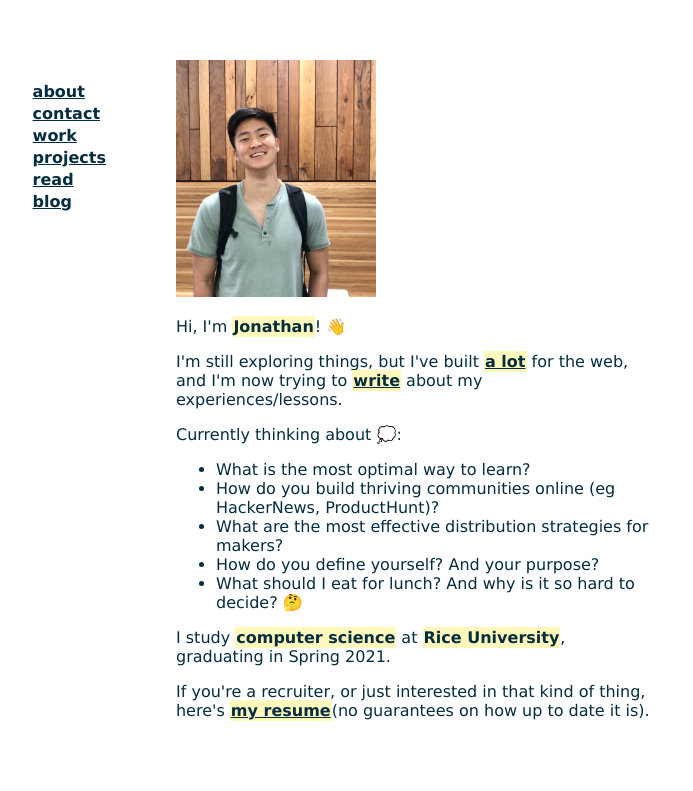
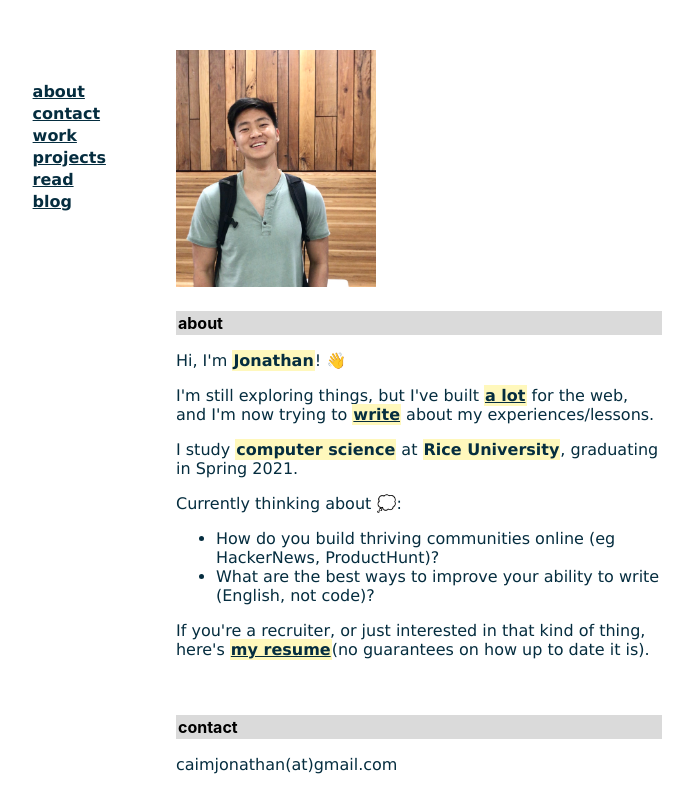
Before and after one commit to jonathancai11/min-portfolio, a React (Create React App) app: page / in a window 1280 px wide. Shown: the top 791 px of the page, without its empty margins (250-943 px from the left). Built offline with nearby package versions, Linux system fonts and the light colour scheme.

Commit message:
style changes with section headers

```diff
--- a/src/App.css
+++ b/src/App.css
@@ -9,7 +9,7 @@ section {
 }
 
 div.section-content {
-  padding: 20px;
+  padding: 10px;
   padding-left: 12%;
 }
 
@@ -35,6 +35,12 @@ section#read {
 
 section {
   background-color: white !important;
+}
+
+.section-header {
+  padding: 2px;
+  font-weight: bold;
+  background-color: rgb(218, 218, 218);
 }
 
 p,
--- a/src/components/About/About.js
+++ b/src/components/About/About.js
@@ -6,19 +6,17 @@ import './About.css'
 export default function About(props) {
     return (
         <div className="section-content">
-            <img src={pic} className="Picture"/>
+            <img src={pic} className="Picture"/><br/><br/>
+            <div className="section-header">about</div>
             <div>
                 <p>Hi, I'm <b>Jonathan</b>! 👋</p>
                 <p>I'm still exploring things, but I've built <b><a href="#projects">a lot</a></b> for the web, and I'm now trying to <b><a href="http://blog.jonathancai.com/blog/">write</a></b> about my experiences/lessons.</p>
+                <p>I study <b>computer science</b> at <b>Rice University</b>, graduating in Spring 2021.</p>
                 <p>Currently thinking about 💭:</p>
                 <ul>
-                    <li>What is the most optimal way to learn?</li>
                     <li>How do you build thriving communities online (eg HackerNews, ProductHunt)?</li>
-                    <li>What are the most effective distribution strategies for makers?</li>
-                    <li>How do you define yourself? And your purpose?</li>
-                    <li>What should I eat for lunch? And why is it so hard to decide? 🤔</li>
+                    <li>What are the best ways to improve your ability to write (English, not code)?</li>
                 </ul>
-                <p>I study <b>computer science</b> at <b>Rice University</b>, graduating in Spring 2021.</p>
                 <p>If you're a recruiter, or just interested in that kind of thing, here's <b><a target="_blank" rel="noopener noreferrer" href={pdf}>my resume</a></b>
                 (no guarantees on how up to date it is).</p>
             </div>
--- a/src/components/Contact/Contact.js
+++ b/src/components/Contact/Contact.js
@@ -3,9 +3,10 @@ import React from 'react';
 export default function Contact(props) {
     return (
         <div className="section-content">
+            <div className="section-header">contact</div>
             <p>caimjonathan(at)gmail.com</p>
-            <a target="_blank" rel="noopener noreferrer" href={"https://twitter.com/jonathanmcai"}>twitter</a><br/>
-            <a target="_blank" rel="noopener noreferrer" href={"https://github.com/jonathancai11"}>github</a><br/>
+            <a target="_blank" rel="noopener noreferrer" href={"https://twitter.com/jonathanmcai"}>twitter</a><br />
+            <a target="_blank" rel="noopener noreferrer" href={"https://github.com/jonathancai11"}>github</a><br />
             <a target="_blank" rel="noopener noreferrer" href={"https://www.linkedin.com/in/jonathan-cai/"}>linkedin</a>
         </div>
     )
--- a/src/components/Projects/Projects.js
+++ b/src/components/Projects/Projects.js
@@ -68,6 +68,7 @@ export default function Projects(props) {
 
     return (
         <div className="section-content">
+            <div className="section-header">projects</div>
             <p>Below is all of the (software) <b>projects</b> I've ever worked on (excluding industry/coursework).</p>
 
             <p>Evidently, I've done a lot of things that I now look back on as dumb: stuff
--- a/src/components/Read/Read.js
+++ b/src/components/Read/Read.js
@@ -5,6 +5,7 @@ export default function Read(props) {
 
     return (
         <div className="section-content">
+            <div className="section-header">read</div>
             <p>I'm going to try to maintain a list of <b>books I'd like to read at some point</b>
                 (inspired by <a target="_blank" rel="noopener noreferrer" href="https://patrickcollison.com/bookshelf">
                 Patrick Collison's bookshelf</a> and what he cites as
--- a/src/components/Work/Work.js
+++ b/src/components/Work/Work.js
@@ -3,6 +3,7 @@ import React from 'react';
 export default function Work(props) {
     return (
         <div className="section-content">
+            <div className="section-header">work</div>
             <p>
                 So far, I've worked as a <b>software engineer</b> during 3 internships.
             </p>
```
